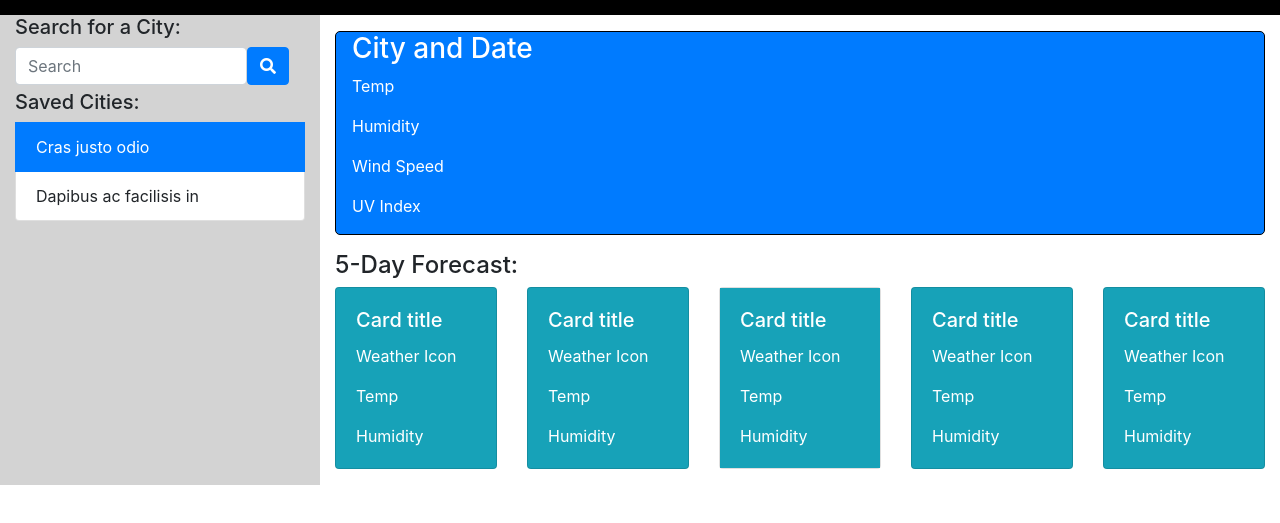
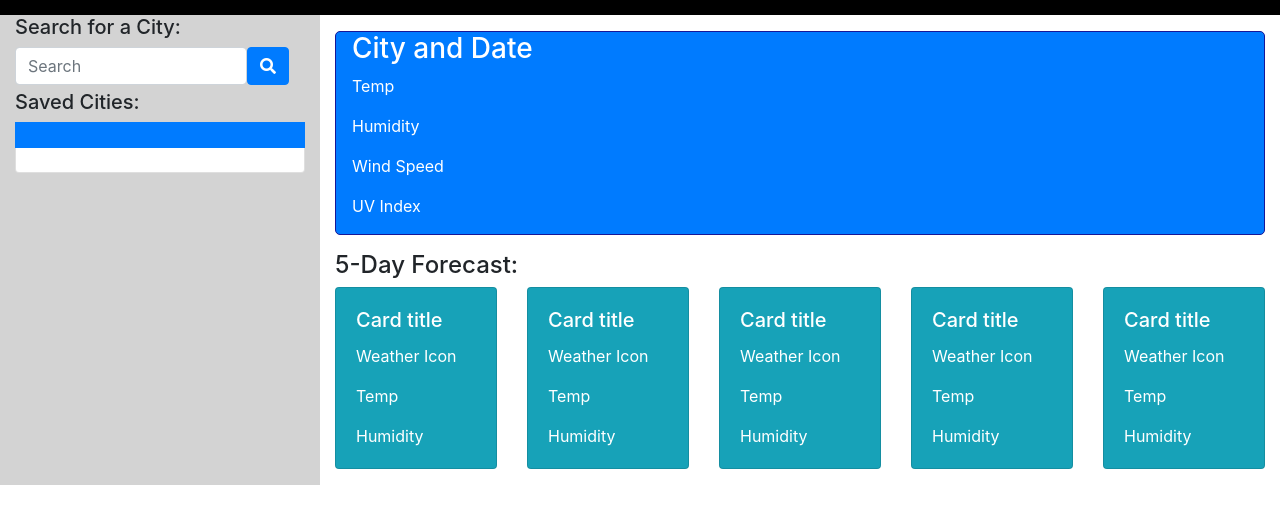
Before and after one commit to EMoschos/hows-the-weather, a plain HTML site: page index.html in a window 1280 px wide. Shown: the part 61-584 px from the top of the page. Drawn offline with nearby package versions, Linux system fonts and the light colour scheme.

Commit message:
Updated CSS file with Card format

```diff
--- a/assets/style.css
+++ b/assets/style.css
@@ -36,5 +36,5 @@ header {
     border-style: solid;
     border-width: .5px;
     border-radius: 5px;
-    border-color: black;
+    border-color: rgb(23, 23, 151);
 }
--- a/index.html
+++ b/index.html
@@ -32,8 +32,8 @@
                         Saved Cities:
                     </h2>
                     <!-- change active class when selected -->
-                    <li class="list-group-item active">Cras justo odio</li>
-                    <li class="list-group-item">Dapibus ac facilisis in</li>
+                    <li class="list-group-item active"></li>
+                    <li class="list-group-item"></li>
                 </ul>
             </div>
             <div class="col-9">
@@ -74,8 +74,8 @@
                         </div>
                     </div>
                     <div class="col mb-3">
-                        <div class="card">
-                            <div class="card-body text-white bg-info">
+                        <div class="card text-white bg-info">
+                            <div class="card-body">
                                 <h5 class="card-title">Card title</h5>
                                 <p class="card-text">Weather Icon</p>
                                 <p class="card-text">Temp</p>
```
